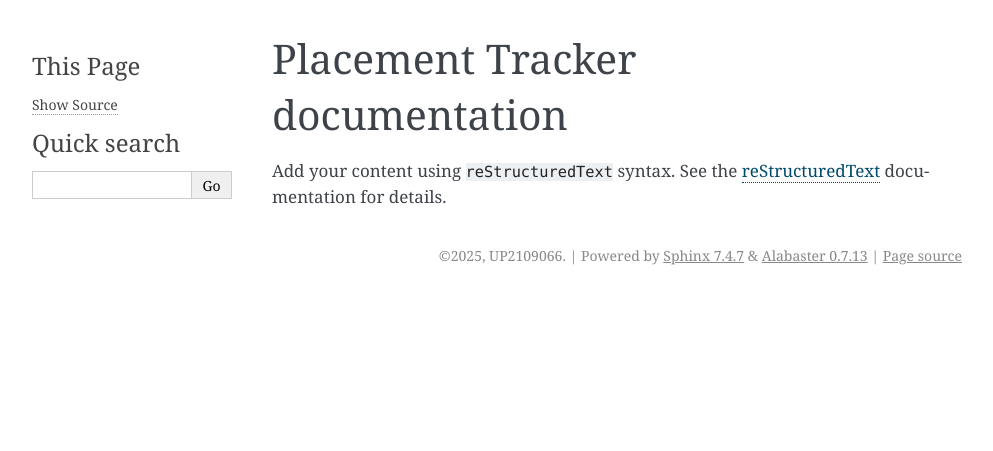
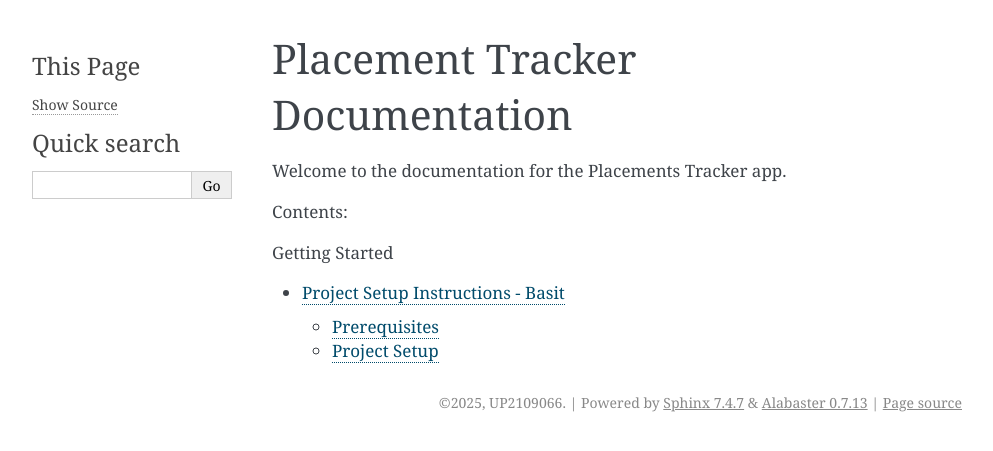
Before and after one commit to GROUP-2C-UOP/placement, a Sphinx documentation site: the page built from docs/index.rst, in a window 1280 px wide. Shown: the top 451 px of the page, without its empty margins (148-1141 px from the left). Built offline with Sphinx 7.4.7, drawn with Linux system fonts in a browser that asks for light colours.

Commit message:
Added docs for readthedocs - B

```diff
--- a/docs/index.rst
+++ b/docs/index.rst
@@ -3,14 +3,16 @@
    You can adapt this file completely to your liking, but it should at least
    contain the root `toctree` directive.
 
-Placement Tracker documentation
+Placement Tracker Documentation
 ===============================
 
-Add your content using ``reStructuredText`` syntax. See the
-`reStructuredText <https://www.sphinx-doc.org/en/master/usage/restructuredtext/index.html>`_
-documentation for details.
+Welcome to the documentation for the Placements Tracker app.
 
+Contents:
 
 .. toctree::
    :maxdepth: 2
-   :caption: Contents:
+   :caption: Getting Started
+
+   intro
+   setup
```
Also changed, not shown: docs/intro.rst (added, +13 -0 lines), docs/setup.rst (added, +127 -0 lines).
